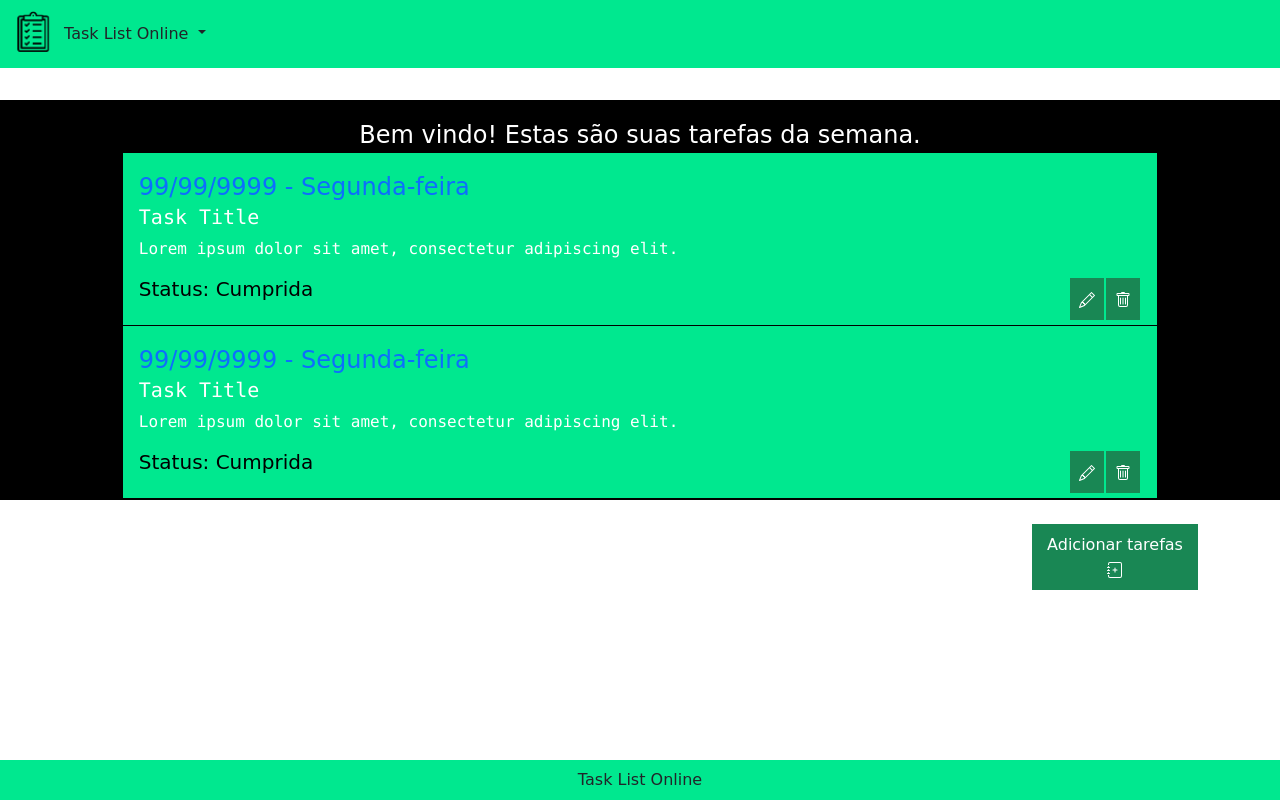
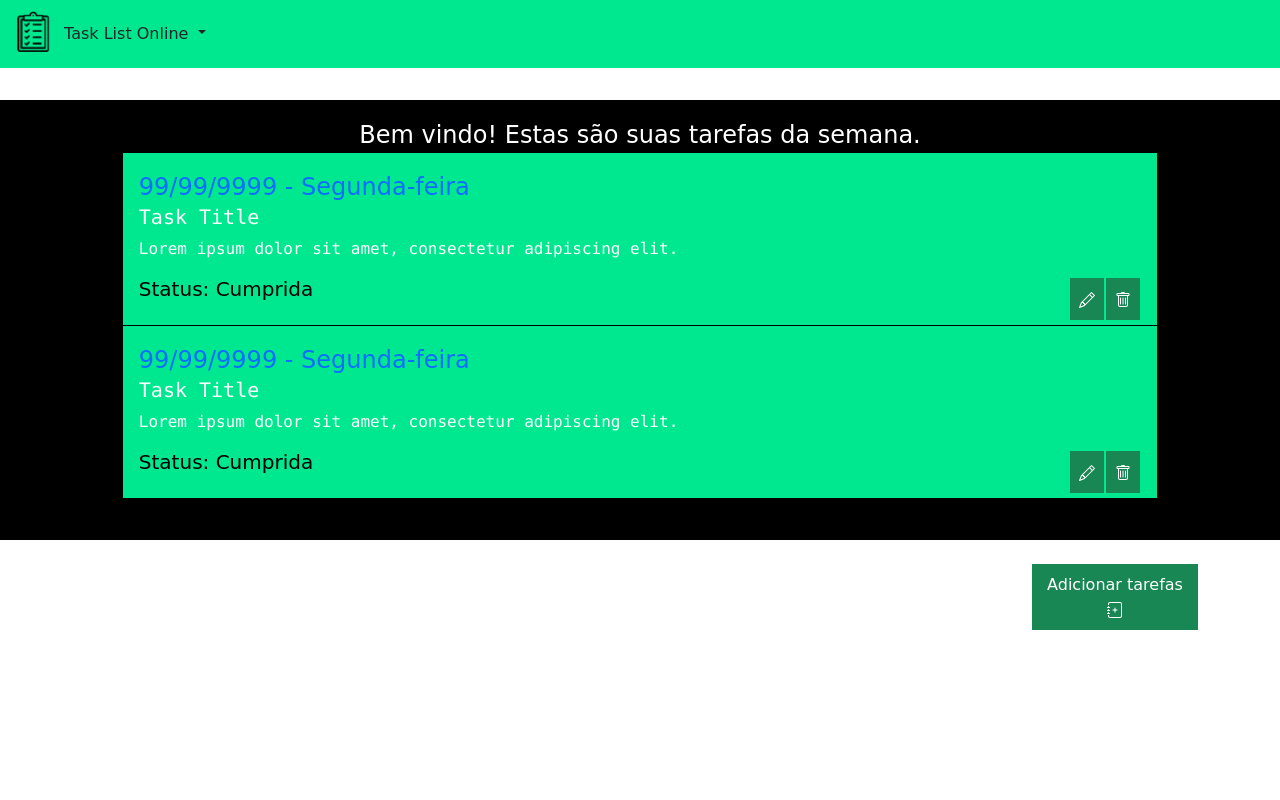
Before and after one commit to EdmilsonMedeiros/TaskListOnline, a PHP site: page /home.php in a window 1280 px wide. Run offline with PHP 8.4, Linux system fonts and the light colour scheme; the visitor is signed in with stand-in values (Sample User, id 1); some web fonts are replaced.

Commit message:
Ajustes no Linux

```diff
--- a/css/style.css
+++ b/css/style.css
@@ -43,12 +43,12 @@ form a{
     font-size: 1.5em;
 }
 .footer{
-    position: fixed;
-    bottom: 0; left: 0; right: 0;
-    text-align: center;
-    background-color: #00E88F;
-    clear: both;
-    padding: 0.5em;
+    /* position: fixed; */
+    /* bottom: 0; left: 0; right: 0; */
+    /* text-align: center;
+    background-color: #00E88F; */
+    /* clear: both; */
+    /* padding: 0.5em; */
 
 }
 .btn-primary{
@@ -63,6 +63,9 @@ form a{
 img-icon{
     float: left;
 }
+body{
+
+}
 .bemVindo{
     font-style: italic;
 }
@@ -74,8 +77,8 @@ img-icon{
     background-color: #000;
     color: #fff;
     font-size: 1em;
-    height: 400px;
-    overflow-y: scroll;
+    /* height: 400px; */
+    /* /     */
 
 }
 .cardTarefa{
--- a/home.php
+++ b/home.php
@@ -246,12 +246,12 @@ if(!(isset($_SESSION['email']))){
 
 
 
-        <footer class="footer">
+        <!-- <footer class="footer">
         Task List Online
 
 
 
-        </footer>
+        </footer> -->
 
         </div>
 
```
